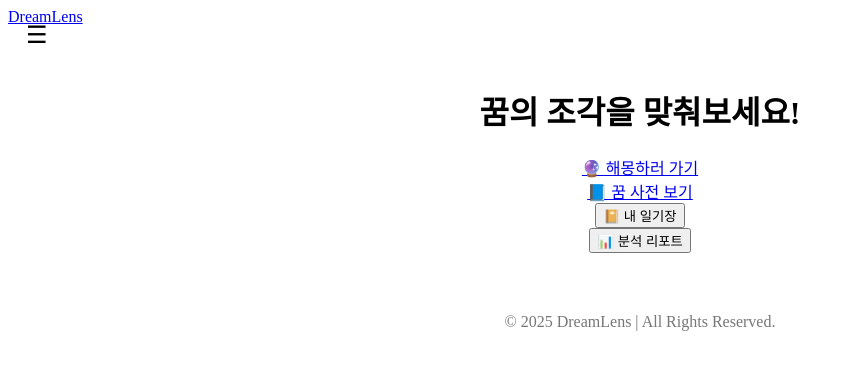
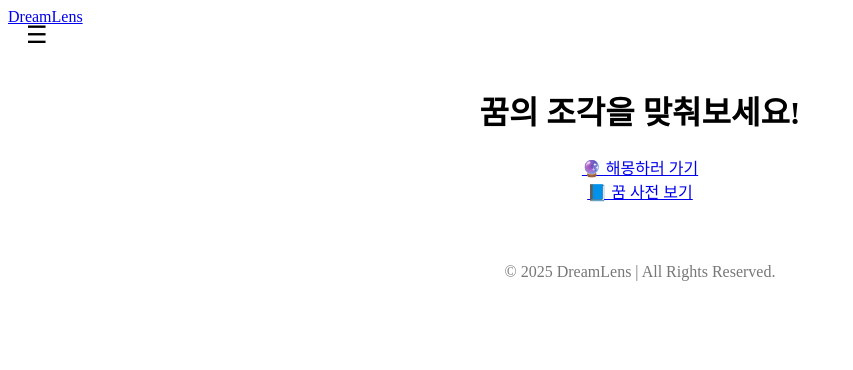
Before and after one commit to dlkara/DreamLens, a Django app: page / in a window 1280 px wide. Shown: the top 370 px of the page, without its empty margins (0-853 px from the left). Run offline with Django 5.2, Linux system fonts and the light colour scheme.

Commit message:
헤더랑 메인 접근제한 수정함

```diff
--- a/dreamlens_core/templates/header.html
+++ b/dreamlens_core/templates/header.html
@@ -1,5 +1,3 @@
-
-
 {% load static %}
 
 <link rel="stylesheet" href="{% static 'css/header.css' %}">
@@ -29,13 +27,29 @@
         <a href="{% url 'register_user' %}" class="btn">회원가입</a>
     {% endif %}
 
+    <hr>
 
-    <hr>
+    <!-- 공개 접근 가능 -->
     <a href="{% url 'dream_interpreter' %}" class="btn">🔮 해몽하기</a>
     <a href="{% url 'dream_dict' %}" class="btn">📖 꿈 사전</a>
     <a href="{% url 'dream_combiner' %}" class="btn">🧩 꿈 조합기</a>
-    <a href="{% url 'diary_list' %}" class="btn">📘 내 일기장</a>
-    <a href="{% url 'report' %}" class="btn">📊 분석 리포트</a>
+
+    <!-- 로그인 필요: JS 체크 -->
+    <button class="btn" onclick="goToProtectedPage('{% url 'diary_list' %}')">📘 내 일기장</button>
+    <button class="btn" onclick="goToProtectedPage('{% url 'report' %}')">📊 분석 리포트</button>
 </div>
 
 <script src="{% static 'js/header.js' %}"></script>
+
+<!-- ✅ 로그인 상태 확인 및 보호된 메뉴 접근 제어 -->
+<script>
+    function goToProtectedPage(targetUrl) {
+        const isLoggedIn = "{{ user.is_authenticated|yesno:'true,false' }}" === "true";
+        if (isLoggedIn) {
+            window.location.href = targetUrl;
+        } else {
+            alert("로그인이 필요한 서비스입니다.");
+            window.location.href = "{% url 'login' %}";
+        }
+    }
+</script>
--- a/dreamlens_core/templates/main.html
+++ b/dreamlens_core/templates/main.html
@@ -16,30 +16,11 @@
         <div>
             <a href="/interpret/" class="btn big">🔮 해몽하러 가기</a><br>
             <a href="/dict/" class="btn big">📘 꿈 사전 보기</a><br>
-
-            <!-- ✅ 보호된 페이지: 내 일기장 -->
-            <button class="btn big" onclick="goToProtectedPage('/diary/')">📔 내 일기장</button><br>
-
-            <!-- ✅ 보호된 페이지: 분석 리포트 -->
-            <button class="btn big" onclick="goToProtectedPage('/report/')">📊 분석 리포트</button>
         </div>
     </main>
 
     {% include "footer.html" %}
 
     <script src="{% static 'js/header.js' %}"></script>
-
-    <!-- ✅ 로그인 상태 확인 및 페이지 보호용 스크립트 -->
-    <script>
-        function goToProtectedPage(targetUrl) {
-            const isLoggedIn = "{{ user.is_authenticated|yesno:'true,false' }}" === "true";
-            if (isLoggedIn) {
-                window.location.href = targetUrl;
-            } else {
-                alert("로그인이 필요한 서비스입니다.");
-                window.location.href = "/login/";
-            }
-        }
-    </script>
 </body>
 </html>
```
Lines whose indentation alone changed are shown as unchanged.
